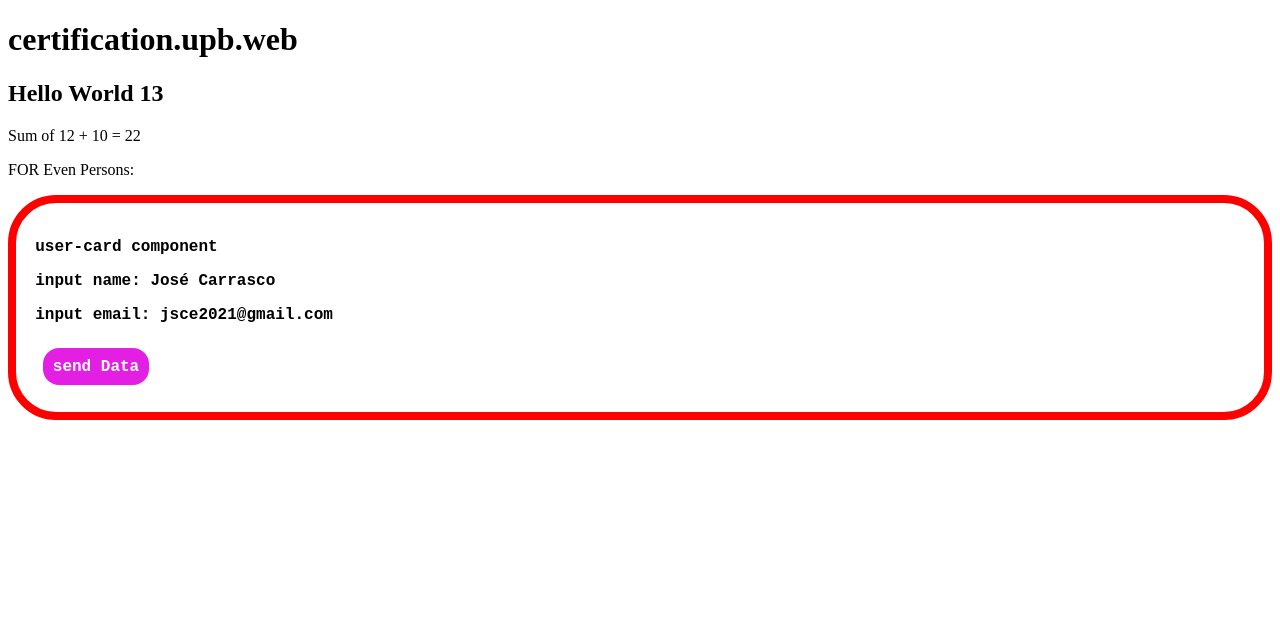
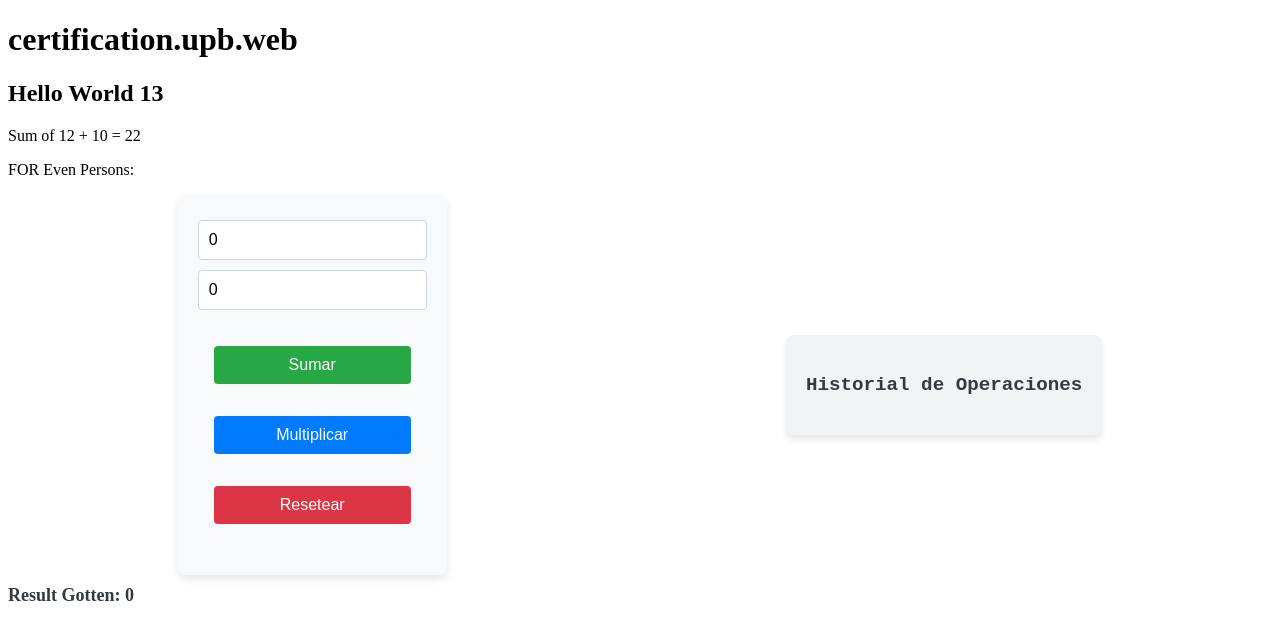
Before and after one commit to Samuel-Carrasco-21/Angular-Certification, an Angular app: page / in a window 1280 px wide. Shown: the top 640 px of the page. Built offline with nearby package versions, Linux system fonts and the light colour scheme.

Commit message:
[26-09-2024]. calculator component and history component

```diff
--- a/src/app/app.component.html
+++ b/src/app/app.component.html
@@ -5,9 +5,13 @@
 <!-- <p>Substract of {{ numberOne }} + {{ numberTwo }} = {{ substract(numberOne, numberTwo) }}</p> -->
 <p>FOR Even Persons: {{ getArray() }}</p>
 
-<user-card
+<!-- <user-card
   [name]="'José Carrasco'"
   [email]="'jsce2021@gmail.com'"
   (sendData)="recieveData($event)"
->
-</user-card>
+></user-card> -->
+<div class="calculator-history-container">
+  <app-calculator (sendData)="recieveCalculatorData($event)"></app-calculator>
+  <app-history [history]="history"></app-history>
+</div>
+<p class="result-container">Result Gotten: {{this.resultCalculator.result}}</p>
--- a/src/app/app.component.scss
+++ b/src/app/app.component.scss
@@ -0,0 +1,13 @@
+.result-container {
+  font-size: 18px;
+  font-weight: bold;
+  margin-top: 10px;
+  color: #343a40;
+}
+
+.calculator-history-container{
+  display: flex;
+  flex-direction: row;
+  justify-content: space-around;
+  align-items: center;
+}
--- a/src/app/app.component.ts
+++ b/src/app/app.component.ts
@@ -1,6 +1,8 @@
 import { Component } from '@angular/core';
 import { RouterOutlet } from '@angular/router';
 import { UserCardComponent } from "./user-card/user-card.component";
+import { CalculatorComponent } from './calculator/calculator.component';
+import { HistoryComponent } from "./history/history.component";
 
 interface IPerson{
   name: string;
@@ -8,10 +10,15 @@ interface IPerson{
   age: number;
 }
 
+interface IResultCalculator{
+  operation: string;
+  result: number;
+}
+
 @Component({
   selector: 'app-root',
   standalone: true,
-  imports: [RouterOutlet, UserCardComponent],
+  imports: [RouterOutlet, UserCardComponent, CalculatorComponent, HistoryComponent],
   templateUrl: './app.component.html',
   styleUrl: './app.component.scss'
 })
@@ -37,8 +44,15 @@ export class AppComponent {
   private var2 = null;
   private var3 = 'hola';
 
+  public resultCalculator: IResultCalculator = {
+    operation: '',
+    result: 0
+  };
+
+  public history: IResultCalculator[] = [];
+
   constructor(){
-    const { name, age } = this.person;
+    // const { name, age } = this.person;
     // console.log('Destructuring object: { name:', name, ', age:', age, '}');
 
     // const students_and_parents:number[] = [...this.students, ...this.parents];
@@ -83,4 +97,14 @@ export class AppComponent {
   public recieveData(dataChild: string){
     console.log(dataChild);
   }
+
+  public recieveCalculatorData(resultCalculator: IResultCalculator){
+    this.resultCalculator = {...resultCalculator};
+    if (this.resultCalculator.operation!=='reset') {
+      this.history.push(this.resultCalculator);
+    } else {
+      this.history = [];
+    }
+
+  }
 }
--- /dev/null
+++ b/src/app/calculator/calculator.component.html
@@ -0,0 +1,12 @@
+<div class="calculator-container">
+  <div class="calculator-inputs">
+    <input type="text" placeholder="number 1" [(ngModel)]="number1" />
+    <input type="text" placeholder="number 2" [(ngModel)]="number2" />
+  </div>
+
+  <div class="calculator-buttons">
+    <button class="sum-button" (click)="sum()">Sumar</button>
+    <button class="multiply-button" (click)="multiply()">Multiplicar</button>
+    <button class="reset-button" (click)="reset()">Resetear</button>
+  </div>
+</div>
--- /dev/null
+++ b/src/app/calculator/calculator.component.scss
@@ -0,0 +1,78 @@
+.calculator-container {
+  display: flex;
+  flex-direction: column;
+  align-items: center;
+  justify-content: center;
+  padding: 20px;
+  background-color: #f8f9fa;
+  border-radius: 8px;
+  box-shadow: 0 4px 8px rgba(0, 0, 0, 0.1);
+  max-width: 300px;
+  margin: 0 auto;
+}
+
+.calculator-inputs {
+  display: flex;
+  flex-direction: column;
+  width: 100%;
+  margin-bottom: 15px;
+
+  input {
+    padding: 10px;
+    margin: 5px 0;
+    font-size: 16px;
+    border-radius: 4px;
+    border: 1px solid #ced4da;
+    transition: border-color 0.3s ease;
+
+    &:focus {
+      outline: none;
+      border-color: #007bff;
+    }
+  }
+}
+
+.calculator-buttons {
+  display: flex;
+  justify-content: space-around;
+  flex-direction: column;
+  width: 100%;
+  margin-bottom: 15px;
+
+  button {
+    padding: 10px 20px;
+    font-size: 16px;
+    border-radius: 4px;
+    border: none;
+    cursor: pointer;
+    transition: background-color 0.3s ease;
+    margin: 1rem;
+  }
+}
+
+.sum-button {
+  background-color: #28a745;
+  color: white;
+
+  &:hover {
+    background-color: #218838;
+  }
+}
+
+.multiply-button {
+  background-color: #007bff;
+  color: white;
+
+  &:hover {
+    background-color: #0056b3;
+  }
+}
+
+.reset-button {
+  background-color: #dc3545;
+  color: white;
+
+  &:hover {
+    background-color: #c82333;
+  }
+}
--- /dev/null
+++ b/src/app/calculator/calculator.component.ts
@@ -0,0 +1,49 @@
+import { Component, EventEmitter, Output } from '@angular/core';
+import { FormsModule } from '@angular/forms';
+
+interface IResult{
+  operation: string;
+  result: number;
+}
+
+@Component({
+  selector: 'app-calculator',
+  standalone: true,
+  imports: [FormsModule],
+  templateUrl: './calculator.component.html',
+  styleUrl: './calculator.component.scss'
+})
+
+export class CalculatorComponent {
+  @Output() sendData: EventEmitter<IResult> = new EventEmitter();
+
+  public number1: number = 0;
+  public number2: number = 0;
+  private result: number = 0;
+
+  public sum() {
+    this.result = Number(this.number1) + Number(this.number2);
+    this.sendResult('sum');
+  }
+
+  public multiply() {
+    this.result = Number(this.number1) * Number(this.number2);
+    this.sendResult('multiply');
+  }
+
+  public reset() {
+    this.number1 = 0;
+    this.number2 = 0;
+    this.result = 0;
+    this.sendResult('reset');
+  }
+
+  public sendResult(operation: string) {
+    const newResult:IResult = {
+      operation: operation,
+      result: this.result,
+    };
+
+    this.sendData.emit(newResult);
+  }
+}
--- /dev/null
+++ b/src/app/history/history.component.html
@@ -0,0 +1,8 @@
+<div class="history-container">
+  <h3>Historial de Operaciones</h3>
+  <ul *ngIf="history.length!==0">
+    <li *ngFor="let resultGotten of history; let i = index">
+      {{i + 1}}. {{ resultGotten.operation }}: {{ resultGotten.result }}
+    </li>
+  </ul>
+</div>
--- /dev/null
+++ b/src/app/history/history.component.scss
@@ -0,0 +1,30 @@
+.history-container {
+  font-family: 'Courier New', Courier, monospace;
+  background-color: #f1f3f5;
+  border-radius: 8px;
+  padding: 20px;
+  max-width: 300px;
+  box-shadow: 0 4px 6px rgba(0, 0, 0, 0.1);
+  display: flex;
+  flex-direction: column;
+}
+
+.history-container h3 {
+  text-align: center;
+  color: #343a40;
+  font-size: 1.2rem;
+  font-weight: 800;
+}
+
+.history-container ul {
+  max-height: 10rem;
+  overflow-y: auto;
+}
+
+.history-container li {
+  list-style-type: none;
+  margin: 0.5rem;
+  overflow-y: auto;
+  font-size: 1rem;
+  font-weight: 600;
+}
```
Also changed, not shown: src/app/history/history.component.ts (added, +18 -0 lines), 2 other files (tests, documents, lock files or other folders).
